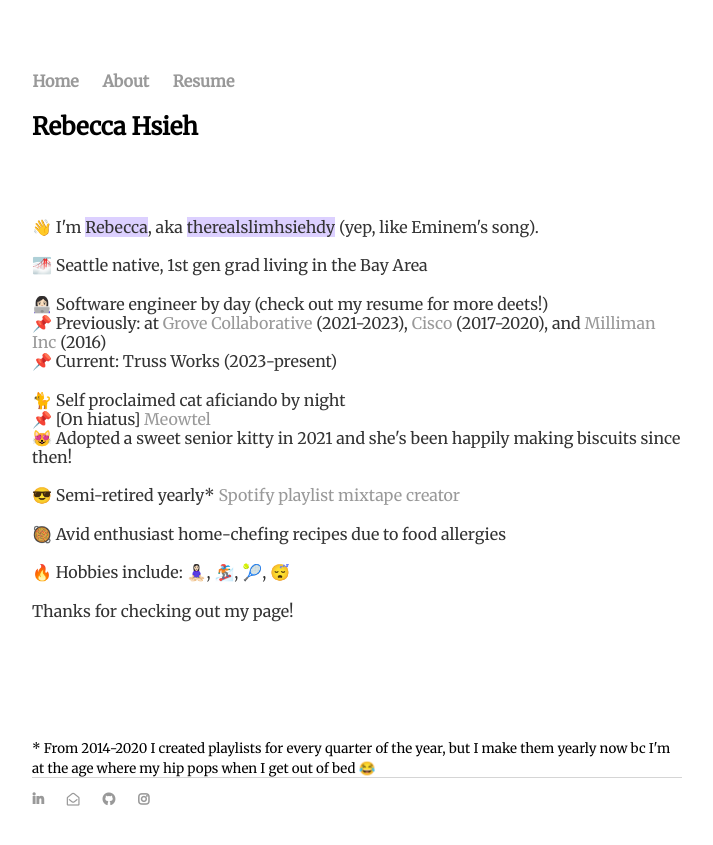
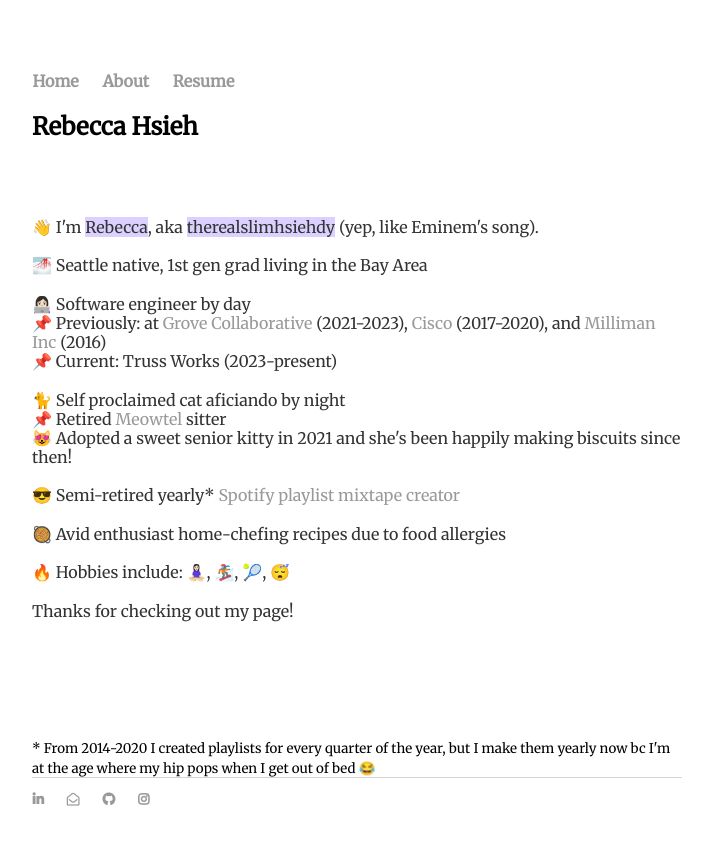
Before and after one commit to therealslimhsiehdy/therealslimhsiehdy.github.io, a Jekyll site: the page about/index.html, which Jekyll copies as it is, in a window 1280 px wide. Shown: the top 845 px of the page, without its empty margins (283-996 px from the left). Built offline with Jekyll 4.4.1, drawn with Linux system fonts in a browser that asks for light colours; nearby versions of some CDN libraries.

Commit message:
Update about page wording

```diff
--- a/about/index.html
+++ b/about/index.html
@@ -36,7 +36,7 @@
 				🌁 Seattle native, 1st gen grad living in the Bay Area
 				<br>
 				<br>
-				👩🏻‍💻 Software engineer by day (check out my resume for more deets!)
+				👩🏻‍💻 Software engineer by day
 				<br>
 				📌 Previously: at <a HREF="www.grove.co/">Grove Collaborative</a> (2021-2023), <a HREF="https://www.cisco.com/">Cisco</a> (2017-2020),
 				and <a HREF="https://www.milliman.com/en/">Milliman Inc</a> (2016)
@@ -46,7 +46,7 @@
 				<br>
 				🐈 Self proclaimed cat aficiando by night
 				<br>
-				📌 [On hiatus] <a HREF="https://meowtel.com/sitter/466343e722/">Meowtel</a></span>
+				📌 Retired <a HREF="https://meowtel.com/sitter/466343e722/">Meowtel</a> sitter</span>
 				<br>
 				😻 Adopted a sweet senior kitty in 2021 and she's been happily making biscuits since then!
 				<br>
```
